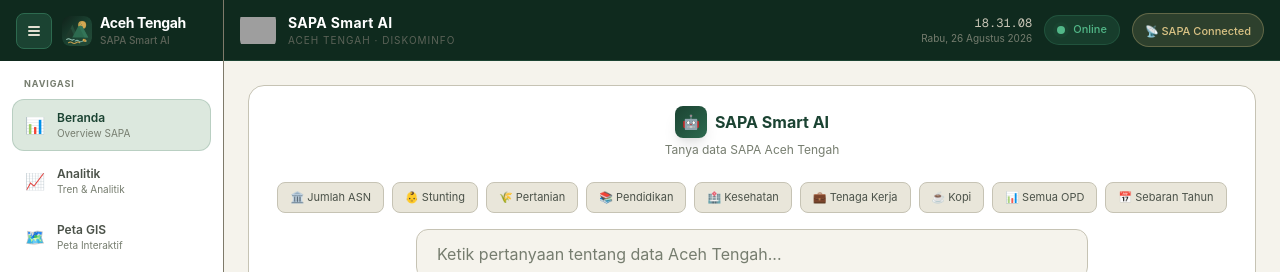
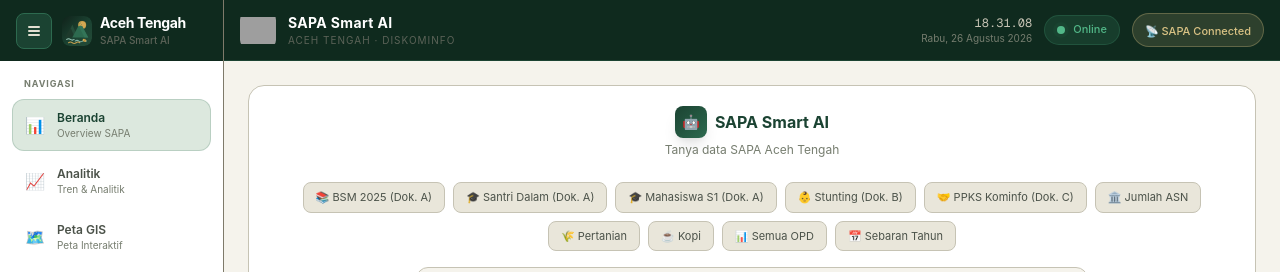
Before and after one commit to Niumination/cc-acehtengah, a Next.js app: page /dashboard in a window 1280 px wide. Shown: the top 272 px of the page. Built offline with nearby package versions, Linux system fonts and the light colour scheme; no server answers; grey boxes are pictures that could not be loaded.

Commit message:
feat(ui): perbarui chip keyword SAPA Smart AI ke kategori Dokumen A/B/C
Chip sekarang menampilkan sumber Excel deterministik (tanpa LLM): BSM 2025,
Santri Dalam, Mahasiswa S1 (Dok. A), Stunting (Dok. B), PPKS Kominfo (Dok. C),
plus SAPA/meta yang ada. Frasa disesuaikan keyword di excelSources.ts.

```diff
--- a/src/components/QueryBar.tsx
+++ b/src/components/QueryBar.tsx
@@ -13,13 +13,16 @@ interface QueryBarProps {
 // pipeline saat ini. Chip "Tren Data" dihapus sementara — tren per indikator
 // butuh data warehouse (roadmap Lapis 2); menjanjikannya di UI = menyesatkan.
 // "Semua OPD" & "Sebaran Tahun" dijawab deterministik (meta-query, tanpa LLM).
+// Chip Dokumen A/B/C merutekan ke sumber Excel deterministik (excel-doc-query),
+// tanpa LLM — pilih frasa yang cocok keyword di src/data/excelSources.ts.
 const KEYWORD_CHIPS = [
+  { label: '📚 BSM 2025 (Dok. A)', query: 'data bantuan siswa miskin pendidikan 2025' },
+  { label: '🎓 Santri Dalam (Dok. A)', query: 'jumlah santri dalam daerah aceh tengah 2025' },
+  { label: '🎓 Mahasiswa S1 (Dok. A)', query: 'data mahasiswa S1 luar daerah aceh tengah' },
+  { label: '👶 Stunting (Dok. B)', query: 'berapa jumlah balita stunting di aceh tengah' },
+  { label: '🤝 PPKS Kominfo (Dok. C)', query: 'berapa penerima bantuan sosial ppks diskominfo' },
   { label: '🏛️ Jumlah ASN', query: 'berapa jumlah ASN di aceh tengah' },
-  { label: '👶 Stunting', query: 'berapa jumlah balita stunting di aceh tengah' },
   { label: '🌾 Pertanian', query: 'bagaimana data pertanian di aceh tengah' },
-  { label: '📚 Pendidikan', query: 'bagaimana data pendidikan di aceh tengah' },
-  { label: '🏥 Kesehatan', query: 'bagaimana data kesehatan di aceh tengah' },
-  { label: '💼 Tenaga Kerja', query: 'berapa jumlah tenaga kerja di aceh tengah' },
   { label: '☕ Kopi', query: 'produksi kopi di aceh tengah' },
   { label: '📊 Semua OPD', query: 'apa saja OPD yang ada di aceh tengah' },
   { label: '📅 Sebaran Tahun', query: 'bagaimana sebaran data sapa per tahun' },
```
